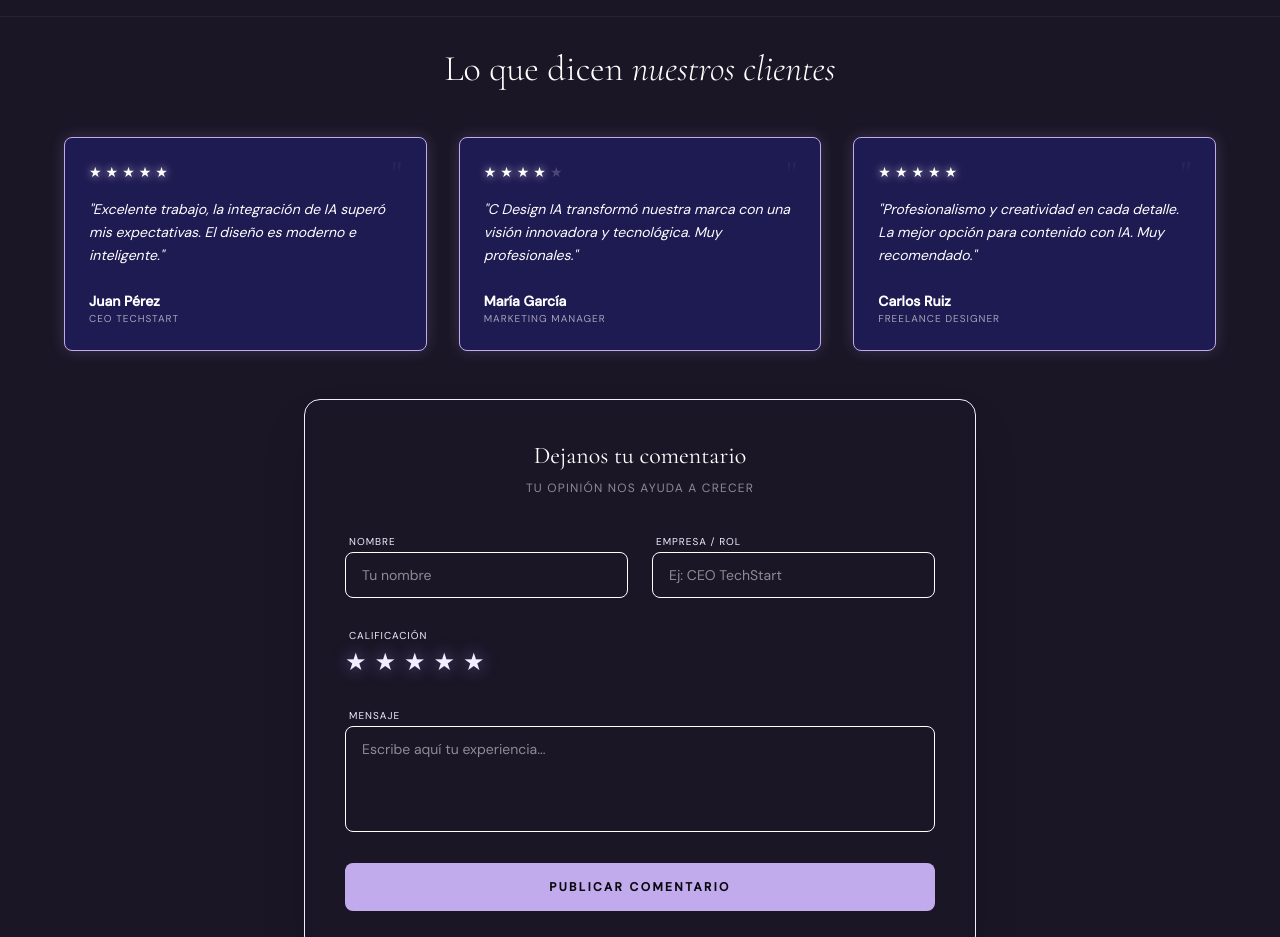
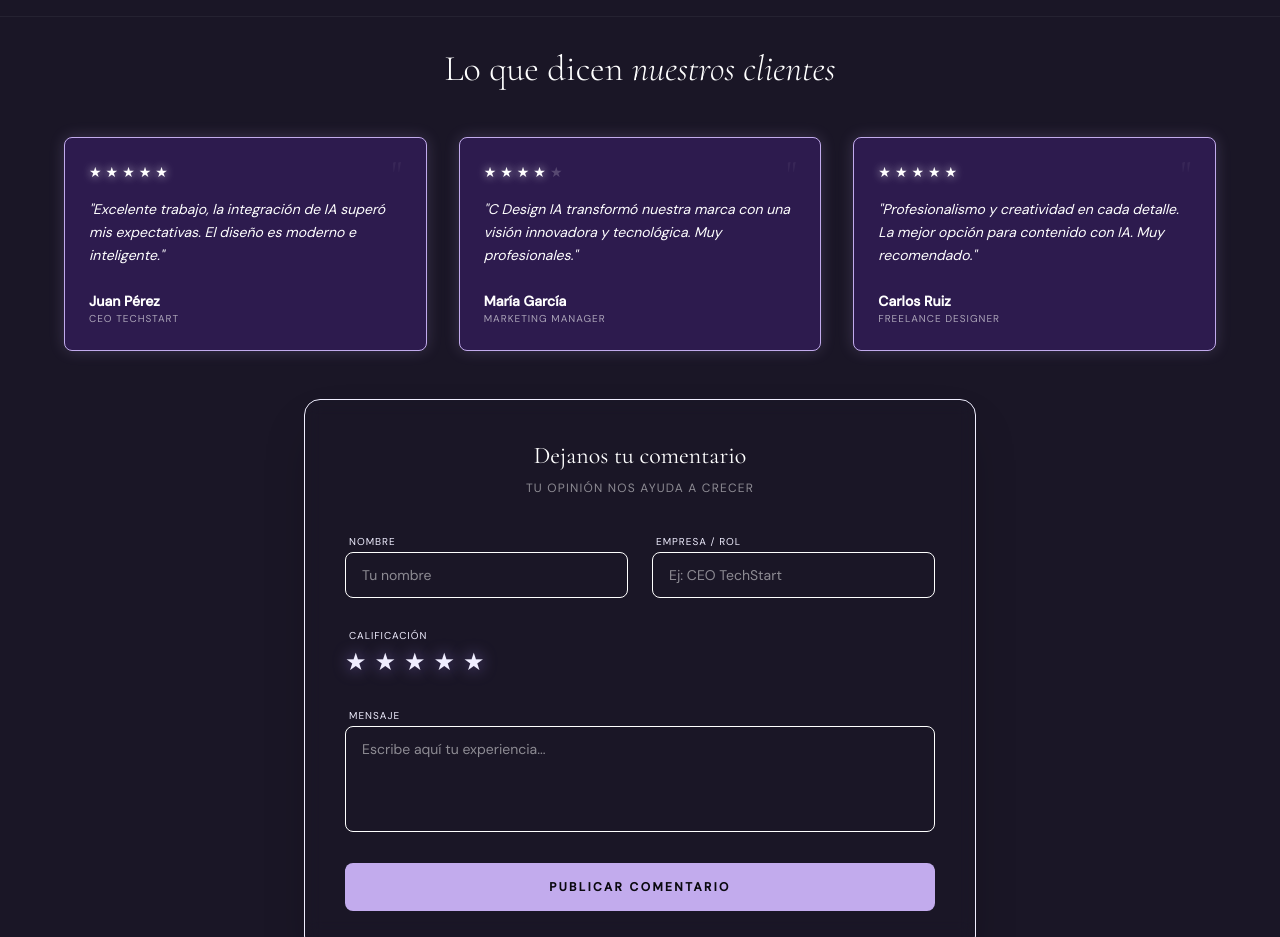
Before and after one commit to consty16/CDESIGNIA, a React (Vite) app: page / in a window 1280 px wide. Shown: the part 2940-3877 px from the top of the page. Built offline with nearby package versions, Linux system fonts and the light colour scheme.

Commit message:
STYLE: set #1e1a52 only for comments form, restore cards to #2d1b4e

```diff
--- a/src/components/Layout.tsx
+++ b/src/components/Layout.tsx
@@ -636,7 +636,7 @@ export const Contact: React.FC = () => {
               transition={{ duration: 0.5, delay: i * 0.1 }}
               className="border p-6 rounded-lg relative group transition-all duration-500 hover:brightness-125 shadow-[0_0_20px_rgba(255,255,255,0.05)]"
               style={{
-                backgroundColor: '#1e1a52',
+                backgroundColor: '#2d1b4e',
                 borderColor: '#c2abed',
                 boxShadow: '0 0 15px rgba(194, 171, 237, 0.2)'
               }}
```
